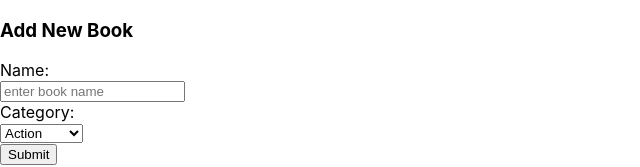
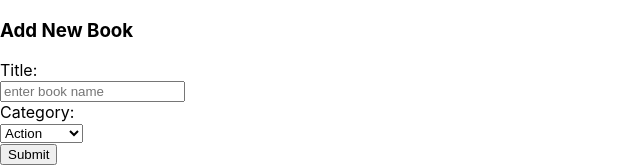
Before and after one commit to RICKCOYL/Book-store, a React (Create React App) app: page / in a window 1280 px wide. Shown: the top 167 px of the page, without its empty margins (0-640 px from the left). Built offline with nearby package versions, Linux system fonts and the light colour scheme.

Commit message:
Add handlechange function

```diff
--- a/src/containers/BooksForm.js
+++ b/src/containers/BooksForm.js
@@ -1,20 +1,42 @@
-import React from 'react';
+/* eslint-disable no-unused-vars */
+/* eslint-disable no-console */
+import React, { useState } from 'react';
+import { connect } from 'react-redux';
 import { categories } from '../categories/Categories';
+import { CREATE_BOOK } from '../Actions';
 
-export default function BooksForm() {
+function BooksForm() {
+  const [values, setValues] = useState({
+    title: '',
+    category: 'Action',
+  });
+
+  const handleChange = (e) => {
+    const { value } = e.target;
+    e.persist();
+    setValues((values) => ({
+      ...values,
+      [e.target.name]: e.target.value,
+    }));
+  };
+
+  const handleSubmit = () => {
+    const { title, category } = values;
+  };
+
   return (
     <div>
       <h3>Add New Book</h3>
       <form>
         <div>
-          <span>Name: </span>
+          <span>Title: </span>
           <br />
-          <input type="text" name="title" id="title" placeholder="enter book name" />
+          <input type="text" name="title" id="title" placeholder="enter book name" value={values.title} onChange={handleChange} />
         </div>
         <div>
           <span>Category: </span>
           <br />
-          <select name="category" id="category">
+          <select name="category" id="category" value={values.category} onChange={handleChange}>
             {categories.map((category) => (
               <option key={`${category}`} value={category}>
                 {category}
@@ -22,8 +44,14 @@ export default function BooksForm() {
             ))}
           </select>
         </div>
-        <button type="submit">Submit</button>
+        <button onSubmit={handleSubmit} type="submit">Submit</button>
       </form>
     </div>
   );
 }
+
+const mapDispatchToProps = (dispatch) => ({
+  createBook: () => dispatch({ type: CREATE_BOOK }),
+});
+
+export default connect(null, mapDispatchToProps)(BooksForm);
```
